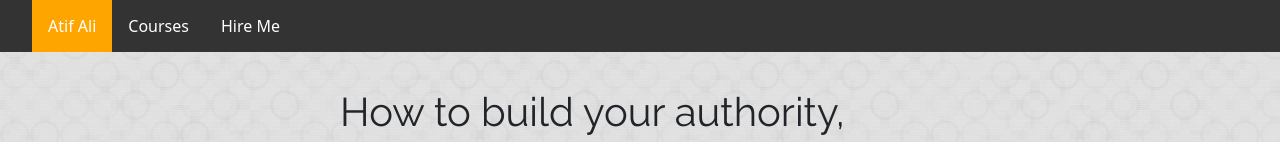
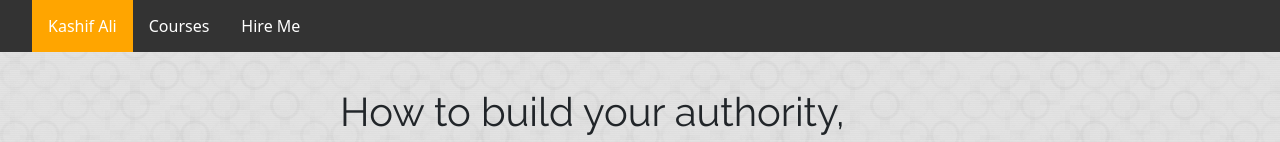
Before and after one commit to kashifali011/my-first-wesite, a plain HTML site: page index.html in a window 1280 px wide. Shown: the top 142 px of the page. Drawn offline with nearby package versions, Linux system fonts and the light colour scheme.

Commit message:
updated title name

```diff
--- a/index.html
+++ b/index.html
@@ -2,14 +2,14 @@
 <html lang="en">
 <head>
     <meta charset="UTF-8">
-    <title>My Work</title>
+    <title>My first website</title>
     <link rel="stylesheet" href="style/style.css">
     <link rel="stylesheet" href="https://cdn.jsdelivr.net/npm/bootstrap@5.1.3/dist/css/bootstrap.min.css">
 </head>
 <body>
     <div class="navigation">
         <ul>
-            <li class="active"><a href="#atif-ali">Atif Ali</a></li>
+            <li class="active"><a href="#atif-ali">Kashif Ali</a></li>
             <li><a href="#courses">Courses</a></li>
             <li><a href="#hire-me">Hire Me</a></li>
         </ul>
```
